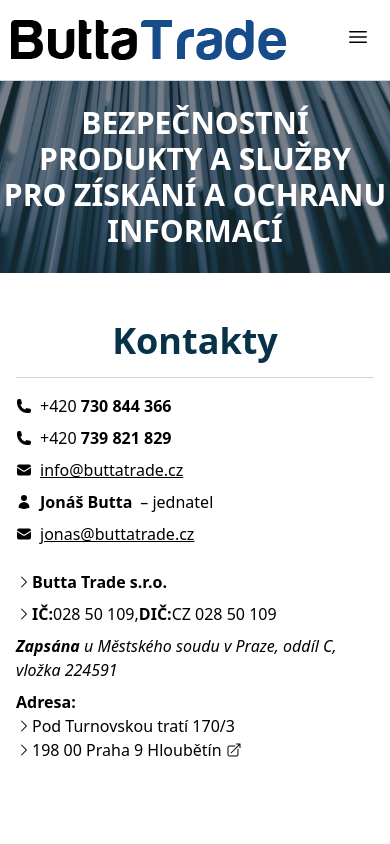
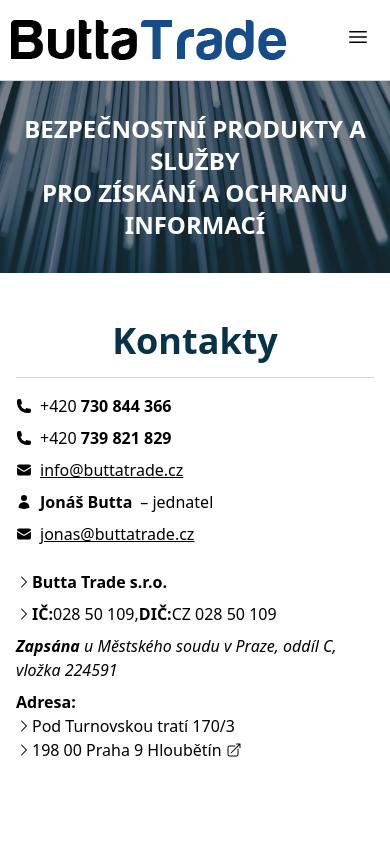
Before and after one commit to buttasam/buttatrade.cz, a React (Vite) app: page / in a window 390 px wide. Shown: the top 844 px of the page. Built offline with nearby package versions, Linux system fonts and the light colour scheme.

Commit message:
Fix header z index

```diff
--- a/src/Content.tsx
+++ b/src/Content.tsx
@@ -13,7 +13,7 @@
       <div className="absolute inset-0 bg-gray-800/60"></div>
 
       {/* Content */}
-      <div className="relative z-10 flex justify-center items-center text-3xl text-center font-semibold text-white h-full max-w-2xl mx-auto">
+      <div className="relative flex justify-center items-center text-2xl md:text-3xl text-center font-semibold text-white h-full max-w-2xl mx-auto">
         BEZPEČNOSTNÍ PRODUKTY A SLUŽBY
         <br /> PRO ZÍSKÁNÍ A OCHRANU INFORMACÍ
       </div>
--- a/src/Navbar.tsx
+++ b/src/Navbar.tsx
@@ -22,7 +22,7 @@
 
   return (
     <nav
-      className={`bg-white border-b-1 border-gray-300  md:fixed top-0 right-0 left-0 md:transition-all md:duration-300 ${
+      className={`bg-white border-b-1 border-gray-300 z-10 md:fixed top-0 right-0 left-0 md:transition-all md:duration-300 ${
         scrolled ? "md:py-0" : "py-4"
       }`}
     >
```
